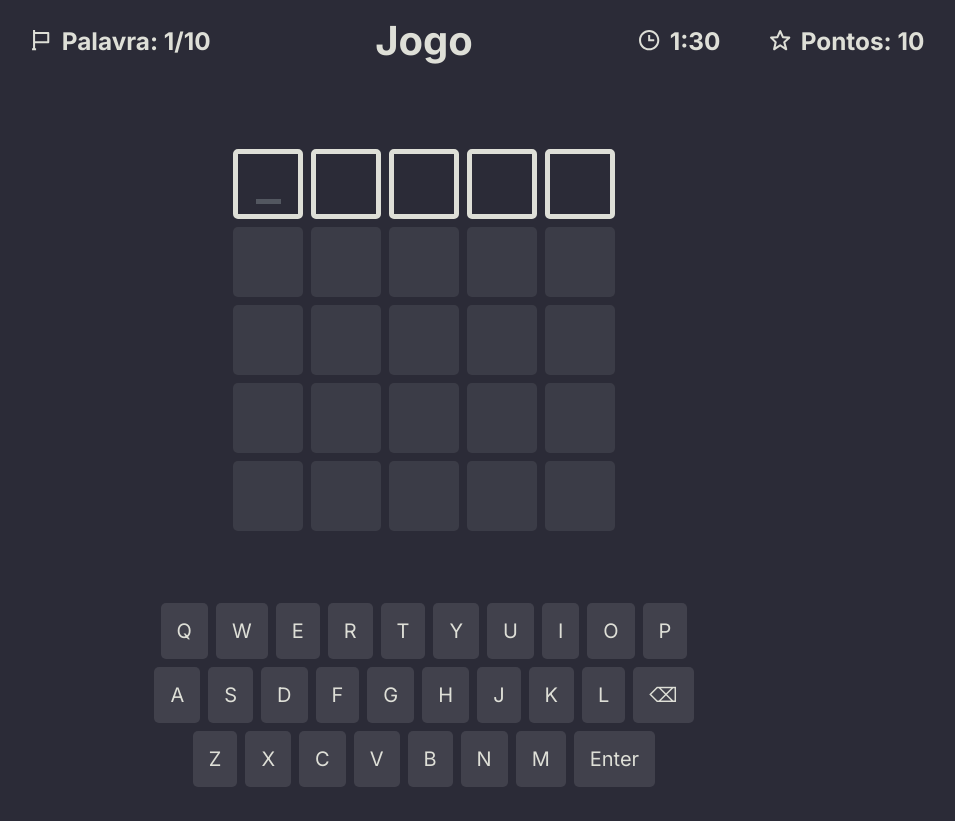
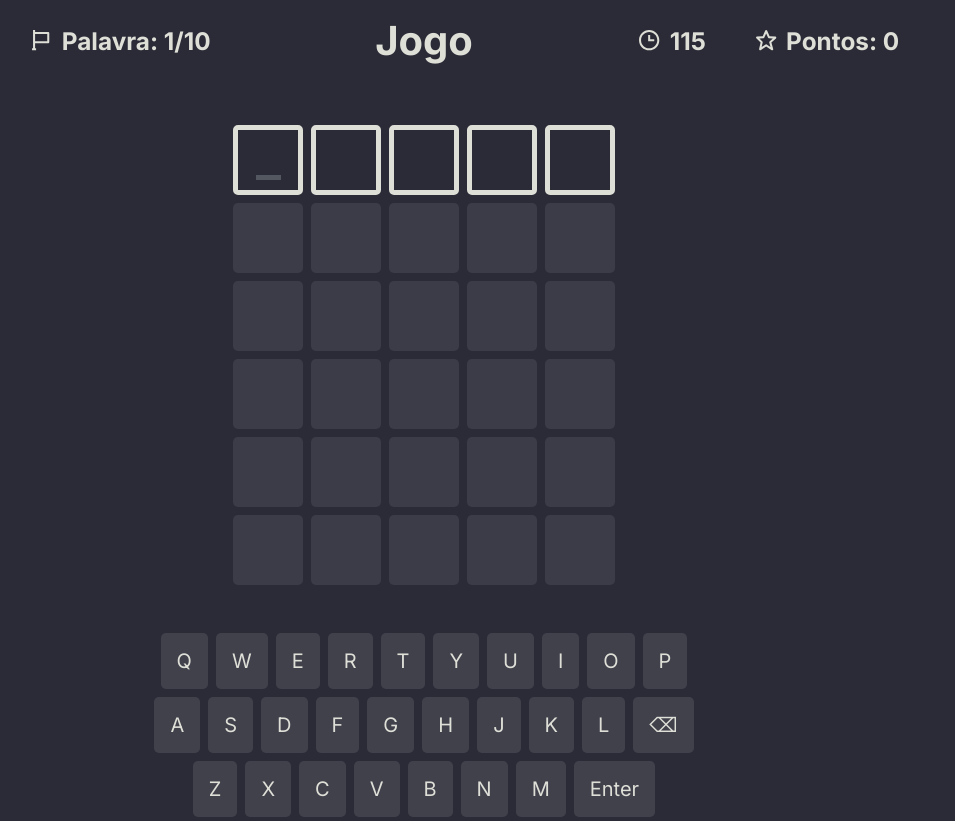
Before and after one commit to BrenoP/Termo-recriation, a Next.js app: page /game in a window 1280 px wide. Shown: the whole page, without its empty margins (216-1171 px from the left). Before the commit the page ends 800 px from the top, so only its background shows below. Built offline with nearby package versions, Linux system fonts and the light colour scheme.

Commit message:
points, time and words order working

```diff
--- a/src/components/BoardGrid/BoardGrid.styles.ts
+++ b/src/components/BoardGrid/BoardGrid.styles.ts
@@ -3,7 +3,7 @@ import styled from "styled-components";
 export const Board = styled.section`
   display: flex;
   justify-content: center;
-  margin: 4rem 0;
+  margin: 2.5rem 0;
 `;
 
 export const Grid = styled.div`
--- a/src/components/BoardGrid/BoardGrid.tsx
+++ b/src/components/BoardGrid/BoardGrid.tsx
@@ -7,8 +7,6 @@ import { useGame } from '../../providers/game';
 const BoardGrid = ({ rows }: BoardGridProps) => {
 
   const { boardAttempt } : any = useGame();
-
-  console.log(rows)
 
   return (
     <Board>
--- /dev/null
+++ b/src/components/Header/Header.interface.ts
@@ -0,0 +1,5 @@
+export type HeaderProps = {
+  wordOrder: number,
+  time: number,
+  points: number
+}
--- a/src/components/Header/Header.tsx
+++ b/src/components/Header/Header.tsx
@@ -1,24 +1,30 @@
 import { BiTime, BiStar, BiFlag } from 'react-icons/bi';
+
+import { HeaderProps } from './Header.interface';
 import { HeaderContent, Statistics } from './Header.styles';
 
-function Header() {
+function Header({
+  wordOrder,
+  time,
+  points
+}: HeaderProps) {
   return (
     <HeaderContent>
       <Statistics words={true}>
         <h3>
           <BiFlag />
-          Palavra: 1/10
+          Palavra: {wordOrder + 1}/10
         </h3>
       </Statistics>
       <h1>Jogo</h1>
       <Statistics words={false}>
         <h3>
           <BiTime />
-          1:30
+          {time}
         </h3>
         <h3>
           <BiStar />
-          Pontos: 10
+          Pontos: {points}
         </h3>
       </Statistics>
     </HeaderContent>
--- a/src/components/Keyboard/Keyboard.tsx
+++ b/src/components/Keyboard/Keyboard.tsx
@@ -14,10 +14,8 @@ const Keyboard = ({ word }: any) => {
     board,
     setBoard,
     boardAttempt,
-    setBoardAttempt,
+    setBoardAttempt
   } : any = useGame();
-
-  console.log(word)
 
   const handleKeyboard = useCallback(
     (event: KeyboardEvent) => {
@@ -56,6 +54,9 @@ const Keyboard = ({ word }: any) => {
 
   // PONTO DE MELHORIA
   function nextLine() {
+    if(boardAttempt.column > 4) {
+      alert('perdeu o jogo')
+    } else {
       let writenWord = board[boardAttempt.column].map((row: any) => row)
       let correctWordArray = word.split('')
       for (let index = 0; index < writenWord.length; index++) {
@@ -63,14 +64,11 @@ const Keyboard = ({ word }: any) => {
         const writenLetter = writenWord[index].letter.toLowerCase()
 
         if(writenLetter === correctWordArray[index]) {
-        console.log(writenWord[index].letter + " é verde")
           newBoard[boardAttempt.column][index].color = "#3AA394"
         } else {
-        console.log(correctWordArray.includes(writenLetter))
           if(correctWordArray.includes(writenLetter)) {
             newBoard[boardAttempt.column][index].color = "#D3AD69"
           } else {
-          console.log(writenLetter + " é cinza")
             newBoard[boardAttempt.column][index].color = "#505356"
           }
         }
@@ -80,6 +78,7 @@ const Keyboard = ({ word }: any) => {
         column: boardAttempt.column + 1,
         row: 0
       })
+    }
   }
 
   function PressKey(key: string) {
@@ -118,12 +117,12 @@ const Keyboard = ({ word }: any) => {
   function enterKey() {
     let arrayOfLetters = board[boardAttempt.column].map((row: any) => row.letter)
     let writenWord = arrayOfLetters.join().replaceAll(',', '').toLowerCase()
-    console.log(writenWord)
-    console.log(writenWord === word ? 'Acertou' : 'Errouuuu')
+    if(writenWord.length > 4) {
       if(writenWord === word) {
         setCorrectAnswer(true)
       } else {
         nextLine()
+      }
     }
   }
 
@@ -139,7 +138,7 @@ const Keyboard = ({ word }: any) => {
       </div>
       <div className='key-row'>
         {keys3.map((key, index) => (
-          <Key key={index} onClick={() => key === "Enter" ? nextLine() : PressKey(key)}>{key}</Key>
+          <Key key={index} onClick={() => key === "Enter" ? enterKey() : PressKey(key)}>{key}</Key>
         ))}
       </div>
     </KeyGrids>
--- a/src/pages/api/wordGeneration.ts
+++ b/src/pages/api/wordGeneration.ts
@@ -22,7 +22,7 @@ export default function handler(
     "amigo",
     "tempo",
     "comum",
-    "Furia",
+    "furia",
     "ordem",
     "heroi",
     "burro",
--- a/src/pages/game.tsx
+++ b/src/pages/game.tsx
@@ -1,10 +1,10 @@
-import type { GetStaticProps, InferGetStaticPropsType } from 'next';
+import type { GetStaticProps } from 'next';
+import { useEffect, useState } from 'react';
 import axios from 'axios';
 
 import { useGame } from '../providers/game';
 import BoardGrid from '../components/BoardGrid/BoardGrid';
 import Keyboard from '../components/Keyboard/Keyboard';
-import { useEffect } from 'react';
 import Header from '../components/Header/Header';
 
 type Props = {
@@ -13,25 +13,126 @@ type Props = {
 
 const Game = ({ props }: Props) => {
 
-  const tries = 5;
+  const tries = 6;
   const words_max = 5;
 
   const rows = new Array(tries).fill(new Array(words_max).fill({letter: "", color: ""}))
 
-  const { correctAnswer } : any = useGame();
+  const [time, setTime] = useState(120);
+
+  const {
+    correctAnswer,
+    setCorrectAnswer,
+    wordOrder,
+    points,
+    setPoints,
+    setBoard,
+    setWordOrder,
+    boardAttempt,
+    setBoardAttempt
+  } : any = useGame();
 
   useEffect(() => {
     if(correctAnswer) {
-      alert('Você venceu')
+      setBoard([
+        [
+          {letter: "", color: ""},
+          {letter: "", color: ""},
+          {letter: "", color: ""},
+          {letter: "", color: ""},
+          {letter: "", color: ""}
+        ],
+        [
+          {letter: "", color: ""},
+          {letter: "", color: ""},
+          {letter: "", color: ""},
+          {letter: "", color: ""},
+          {letter: "", color: ""}
+        ],
+        [
+          {letter: "", color: ""},
+          {letter: "", color: ""},
+          {letter: "", color: ""},
+          {letter: "", color: ""},
+          {letter: "", color: ""}
+        ],
+        [
+          {letter: "", color: ""},
+          {letter: "", color: ""},
+          {letter: "", color: ""},
+          {letter: "", color: ""},
+          {letter: "", color: ""}
+        ],
+        [
+          {letter: "", color: ""},
+          {letter: "", color: ""},
+          {letter: "", color: ""},
+          {letter: "", color: ""},
+          {letter: "", color: ""}
+        ],
+        [
+          {letter: "", color: ""},
+          {letter: "", color: ""},
+          {letter: "", color: ""},
+          {letter: "", color: ""},
+          {letter: "", color: ""}
+        ]
+      ])
+      setWordOrder(wordOrder + 1)
+      setPoints(points + numberOfPoints())
+      setBoardAttempt({
+        column: 0,
+        row: 0
+      })
+      setTime(time + 45)
+      setCorrectAnswer(false)
     }
   }, [correctAnswer]);
 
+  function numberOfPoints() {
+    switch (boardAttempt.column) {
+      case 0:
+        return 30
+      case 1:
+        return 25
+      case 2:
+        return 20
+      case 3:
+        return 15
+      case 4:
+        return 10
+      case 5:
+        return 5
+      default:
+        return 0
+    }
+  }
+
+  useEffect(() => {
+    let timerRunning: any = null;
+    timerRunning = setInterval(() => {
+      if(time !== 0) {
+        setTime(time - 1);
+      }
+    }, 1000)
+    if(time === 0) {
+      alert('Acabou o tempo!');
+    }
+    return () => {
+      clearInterval(timerRunning);
+    };
+  }, [time]);
+
   return (
     <>
-      {/* <p>palavra: { props.word }</p> */}
-      <Header />
+      {/* <p>palavra: { props.words[wordOrder] }</p> */}
+      <Header
+        time={time}
+        wordOrder={wordOrder}
+        points={points}
+      />
       <BoardGrid rows={rows} />
-      <Keyboard word={props.words[0]} />
+      <Keyboard word={props.words[wordOrder]} />
     </>
   )
 }
--- a/src/providers/game.tsx
+++ b/src/providers/game.tsx
@@ -3,12 +3,22 @@ import React, { useState } from "react";
 export const GameContext = React.createContext({});
 
 export function GameProvider(props: any) {
+  const [wordOrder, setWordOrder] = useState(0);
+  const [time, setTime] = useState(15000);
+  const [points, setPoints] = useState(0);
   const [correctAnswer, setCorrectAnswer] = useState(false);
   const [boardAttempt, setBoardAttempt] = useState({
     column: 0,
     row: 0
   })
   const [board, setBoard] = useState([
+    [
+      {letter: "", color: ""},
+      {letter: "", color: ""},
+      {letter: "", color: ""},
+      {letter: "", color: ""},
+      {letter: "", color: ""}
+    ],
     [
       {letter: "", color: ""},
       {letter: "", color: ""},
@@ -57,7 +67,13 @@ export function GameProvider(props: any) {
         boardAttempt,
         setBoardAttempt,
         disabledLetters,
-        setDisabledLetters
+        setDisabledLetters,
+        wordOrder,
+        setWordOrder,
+        time,
+        setTime,
+        points,
+        setPoints
       }}
     >
       {props.children}
```
Lines whose indentation alone changed are shown as unchanged.
